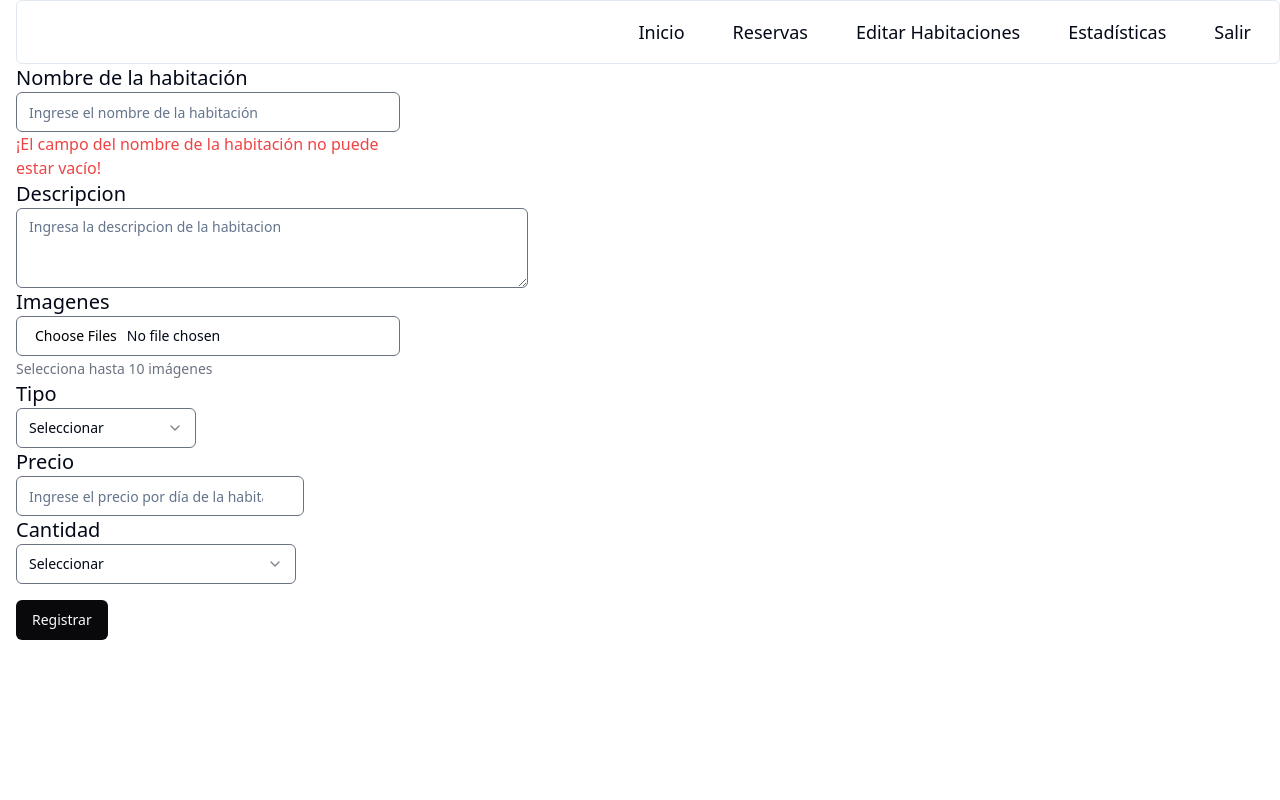
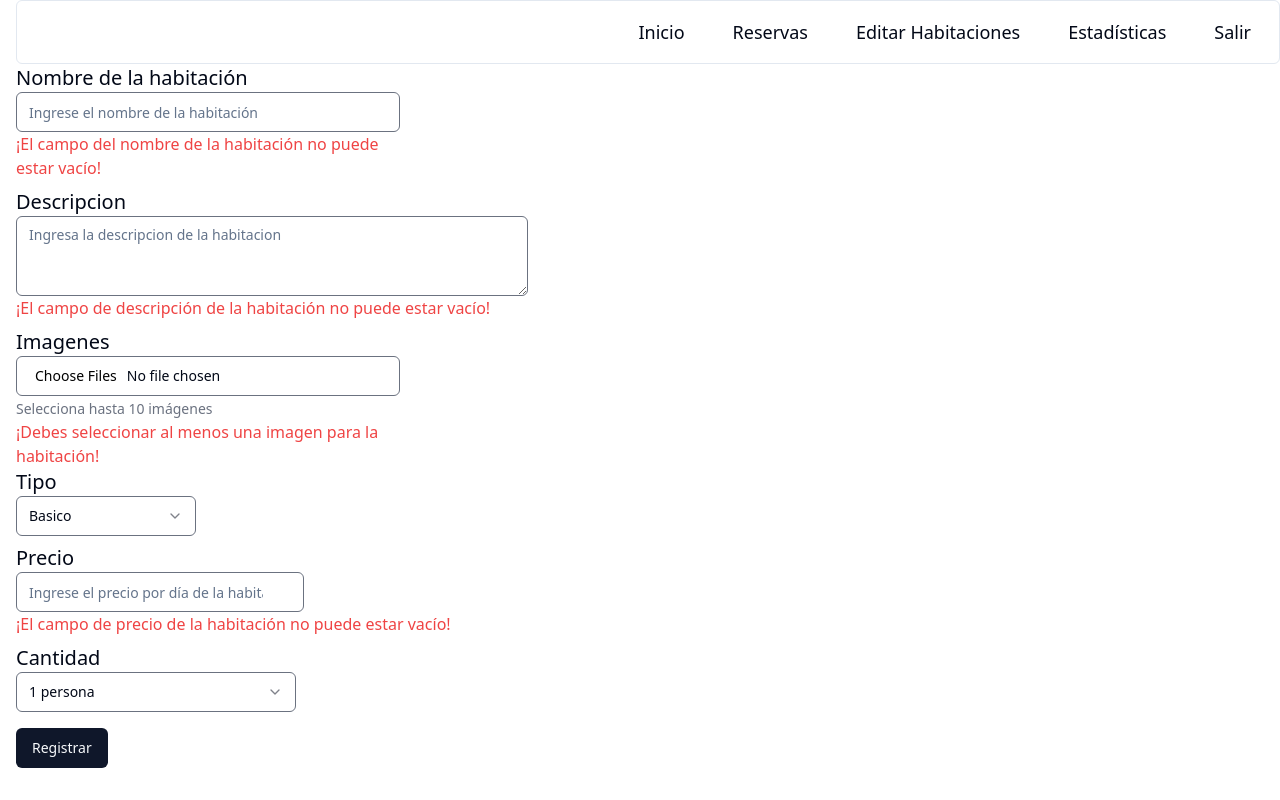
Before and after one commit to JhosepTM/babels-frontend, a React (Vite) app: page /madmin/rooms/formrooms in a window 1280 px wide. Both pictures are taken after a click on the button "Registrar". Built offline with nearby package versions, Linux system fonts and the light colour scheme.

Commit message:
Campos de los formularios con mensaje de error debajo de estos

```diff
--- a/src/pages/FormRoomPage/FormPage.tsx
+++ b/src/pages/FormRoomPage/FormPage.tsx
@@ -1,4 +1,4 @@
-import { useState } from "react";
+import { ChangeEvent, useState } from "react";
 import { Header } from "@/components/Header";
 import { Button } from "@/components/ui/button";
 import { Label } from "@/components/ui/label";
@@ -18,6 +18,12 @@ import { Textarea } from "@/components/ui/textarea";
 export const FormPage = () => {
   const [name, setName] = useState("");
   const [nameError, setNameError] = useState("");
+  const [description, setDescription] = useState("");
+  const [descriptionError, setDescriptionError] = useState("");
+  const [images, setImages] = useState<File[]>([]);
+  const [imagesError, setImagesError] = useState("");
+  const [price, setPrice] = useState("");
+  const [priceError, setPriceError] = useState("");
 
   const handleChange = (event: { target: { value: string } }) => {
     setName(event.target.value);
@@ -29,6 +35,7 @@ export const FormPage = () => {
   };
 
   const handleDescriptionChange = (event: { target: { value: string } }) => {
+    setDescription(event.target.value);
     event.target.value = event.target.value.replace(/[^a-zA-Z0-9 ]/g, "");
 
     if (event.target.value.length > 200) {
@@ -36,10 +43,18 @@ export const FormPage = () => {
     }
   };
 
+  const handleImageChange = (event: ChangeEvent<HTMLInputElement>) => {
+    const selectedImages = event.target.files;
+    if (selectedImages) {
+      const imagesArray = Array.from(selectedImages) as File[];
+      setImages(imagesArray);
+    }
+  };
+
   const handlePriceChange = (event: { target: { value: any } }) => {
     const { value } = event.target;
     const onlyNumbersAndCurrency = value.replace(/[^0-9$Bs]/g, "");
-    event.target.value = onlyNumbersAndCurrency;
+    setPrice(onlyNumbersAndCurrency);
   };
 
   const handleRegister = () => {
@@ -49,8 +64,35 @@ export const FormPage = () => {
       );
     } else {
       setNameError("");
-      // Aquí puedes agregar la lógica para enviar el formulario
     }
+
+    if (description.trim() === "") {
+      setDescriptionError(
+        "¡El campo de descripción de la habitación no puede estar vacío!"
+      );
+    } else {
+      setDescriptionError("");
+    }
+
+    if (images.length === 0) {
+      setImagesError(
+        "¡Debes seleccionar al menos una imagen para la habitación!"
+      );
+    } else {
+      setImagesError("");
+    }
+
+    if (price.trim() === "") {
+      setPriceError(
+        "¡El campo de precio de la habitación no puede estar vacío!"
+      );
+    } else {
+      setPriceError("");
+    }
+
+    // Aquí puedes agregar más validaciones si es necesario
+
+    // Lógica para enviar el formulario si todas las validaciones son exitosas
   };
 
   return (
@@ -71,7 +113,7 @@ export const FormPage = () => {
           {nameError && <p className="text-red-500">{nameError}</p>}
         </div>
 
-        <div className="w-full max-w-lg items-center gap-1.5">
+        <div className="w-full max-w-lg items-center gap-1.5 mt-2">
           <Label htmlFor="description" className="text-xl">
             Descripcion
           </Label>
@@ -80,9 +122,12 @@ export const FormPage = () => {
             className="border-b border-gray-500 bg-transparent focus:outline-none w-full pr-10"
             onChange={handleDescriptionChange}
           />
+          {descriptionError && (
+            <p className="text-red-500">{descriptionError}</p>
+          )}
         </div>
 
-        <div className="w-full max-w-sm items-center gap-1.5">
+        <div className="w-full max-w-sm items-center gap-1.5 mt-2">
           <Label className="text-xl ">Imagenes</Label>
           <Input
             id="pictures"
@@ -90,17 +135,19 @@ export const FormPage = () => {
             type="file"
             accept="image/*"
             multiple
+            onChange={handleImageChange}
           />
           <Label className="text-sm text-gray-500">
             Selecciona hasta 10 imágenes
           </Label>
+          {imagesError && <p className="text-red-500">{imagesError}</p>}
         </div>
 
         <div className="w-full max-w-sm items-center gap-1.5">
           <Label className="text-xl">Tipo</Label>
           <Select>
             <SelectTrigger className="w-[180px] border-b border-gray-500 bg-transparent focus:outline-none">
-              <SelectValue placeholder="Seleccionar" />
+              <SelectValue placeholder="Basico" />
             </SelectTrigger>
             <SelectContent>
               <SelectGroup className="hover:bg-black hover:text-white">
@@ -113,7 +160,7 @@ export const FormPage = () => {
           </Select>
         </div>
 
-        <div className="items-center gap-1.5">
+        <div className="items-center gap-1.5 mt-2">
           <Label className="text-xl" htmlFor="price">
             Precio
           </Label>
@@ -124,13 +171,14 @@ export const FormPage = () => {
             className="border-b border-gray-500 bg-transparent focus:outline-none pr-10 w-72"
             onChange={handlePriceChange} // Manejar el cambio de valor
           />
+          {priceError && <p className="text-red-500">{priceError}</p>}
         </div>
 
-        <div className="w-full max-w-sm items-center gap-1.5">
+        <div className="w-full max-w-sm items-center gap-1.5 mt-2">
           <Label className="text-xl">Cantidad</Label>
           <Select>
             <SelectTrigger className="w-[280px] border-b border-gray-500 bg-transparent focus:outline-none">
-              <SelectValue placeholder="Seleccionar" />
+              <SelectValue placeholder="1 persona" />
             </SelectTrigger>
             <SelectContent>
               <SelectGroup className="hover:bg-black hover:text-white">
@@ -149,10 +197,7 @@ export const FormPage = () => {
         </div>
 
         <div className="mt-4">
-          <Button
-            className="bg-zinc-950 hover:bg-zinc-700"
-            onClick={handleRegister}
-          >
+          <Button className="" onClick={handleRegister}>
             Registrar
           </Button>
         </div>
--- a/src/pages/RoomsPage/RoomsPage.tsx
+++ b/src/pages/RoomsPage/RoomsPage.tsx
@@ -33,7 +33,7 @@ const RoomsPage = () => {
     <div className="flex flex-col h-screen">
       <Header />
       <div className="flex justify-center items-center mt-8">
-        <div className="flex rounded-lg shadow-lg bg-zinc-950 w-full max-w-screen-md max-h-72 overflow-hidden border-2 border-slate-950">
+        <div className="flex rounded-lg shadow-lg bg-zinc-900 w-full max-w-screen-md max-h-72 overflow-hidden border-2 border-slate-950">
           <div className="flex">
             <div className="flex-shrink-0 w-2/5 relative">
               <img
```
